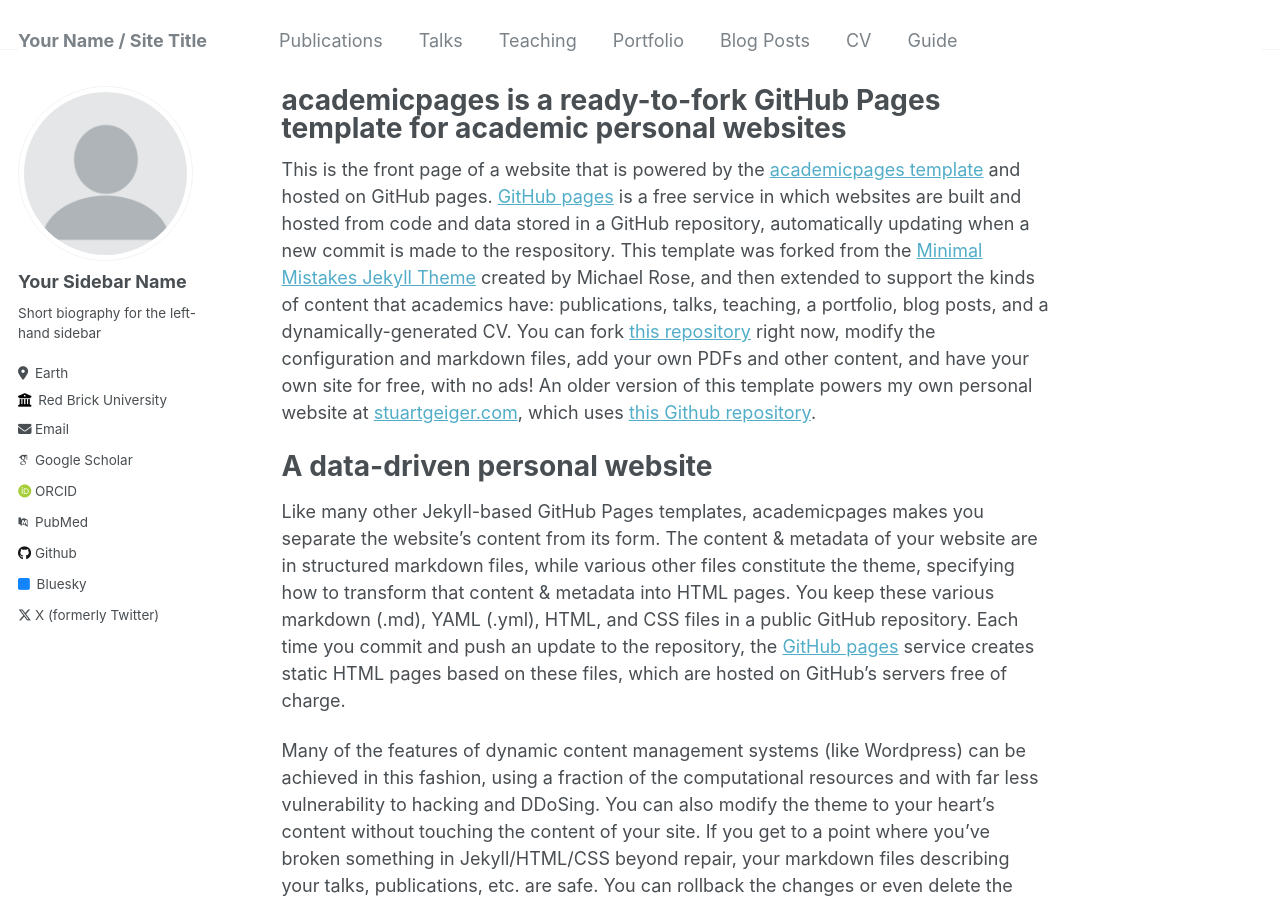
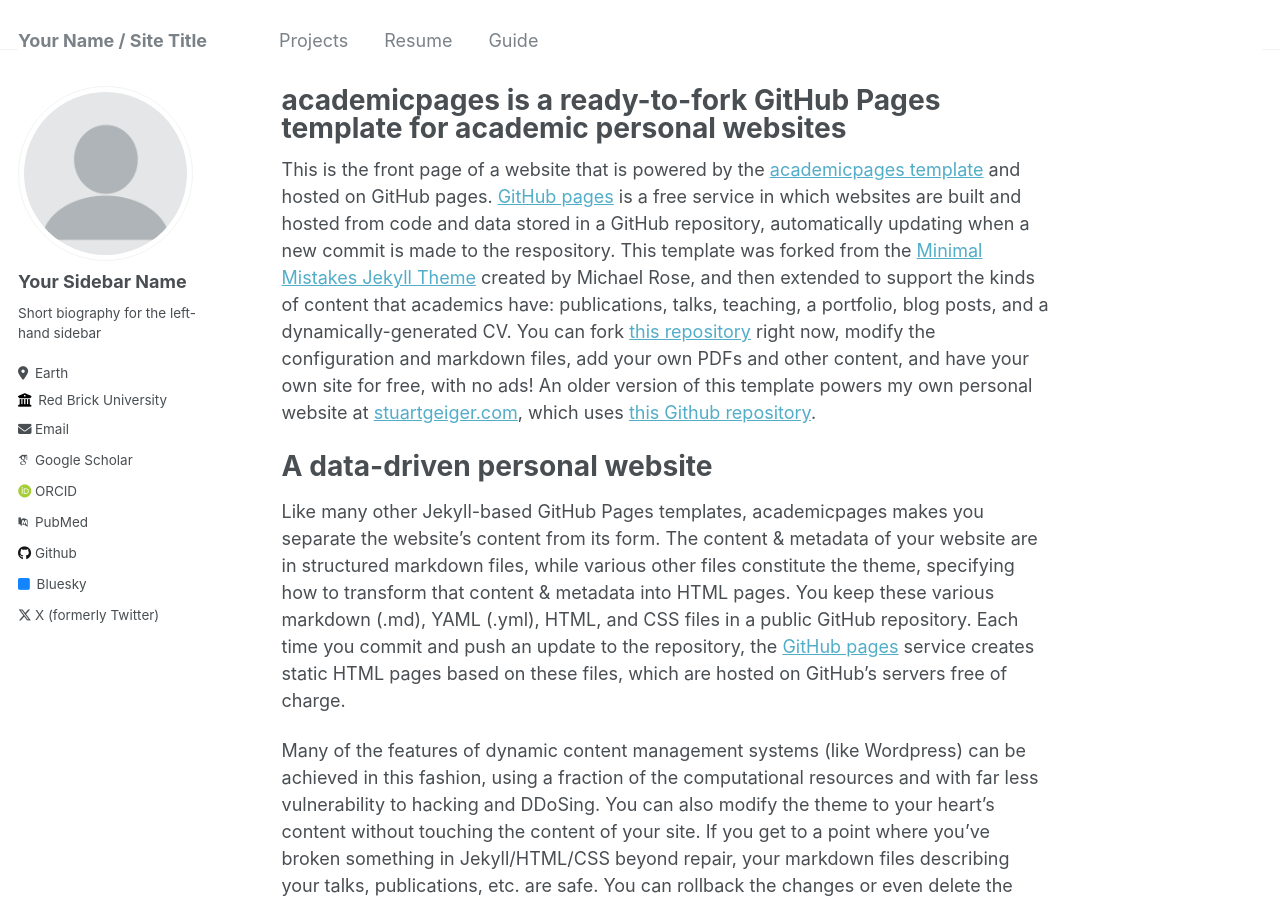
Before and after one commit to mmeru/mmeru.github.io, a Jekyll site: the page built from _pages/about.md, in a window 1280 px wide and 900 px high. Built offline with Jekyll 4.4.1, drawn with Linux system fonts in a browser that asks for light colours; some web fonts are replaced.

Commit message:
Update navigation.yml

```diff
--- a/_data/navigation.yml
+++ b/_data/navigation.yml
@@ -1,21 +1,10 @@
 # main links links
 main:
-  - title: "Publications"
-    url: /publications/
 
-  - title: "Talks"
-    url: /talks/
-
-  - title: "Teaching"
-    url: /teaching/
-
-  - title: "Portfolio"
+  - title: "Projects"
     url: /portfolio/
 
-  - title: "Blog Posts"
-    url: /year-archive/
-
-  - title: "CV"
+  - title: "Resume"
     url: /cv/
 
   - title: "Guide"
```
